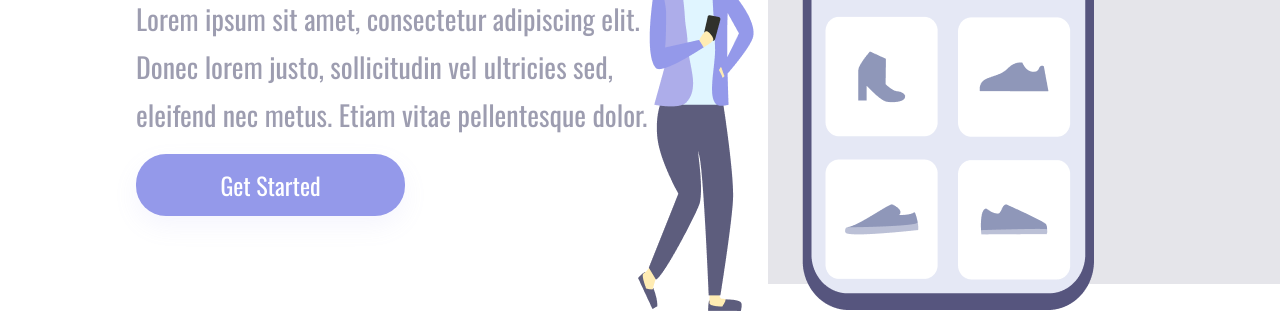
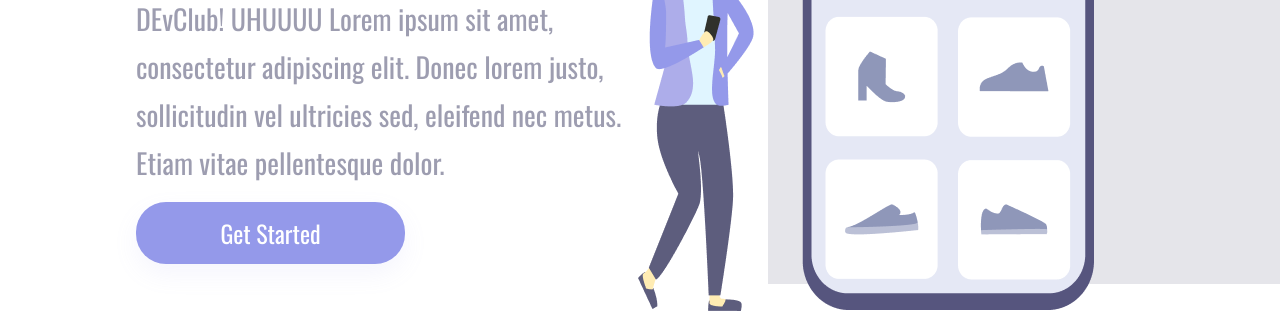
Before and after one commit to MatheusSoares44/Projeto-responsividade, a plain HTML site: page index.html in a window 1280 px wide. Shown: the part 516-827 px from the top of the page. Drawn offline with nearby package versions, Linux system fonts and the light colour scheme.

Commit message:
Alteração do parag. prncipal

```diff
--- a/index.html
+++ b/index.html
@@ -17,7 +17,7 @@
     <div class="wrapper">
         <section class="container-left">
             <h1>Easy Shopping Via Mobile</h1>
-            <p>Lorem ipsum sit amet, consectetur adipiscing
+            <p>DEvClub! UHUUUU Lorem ipsum sit amet, consectetur adipiscing
                 elit. Donec lorem justo, sollicitudin vel ultricies sed,
                 eleifend nec metus. Etiam vitae pellentesque dolor.
             </p>
```
